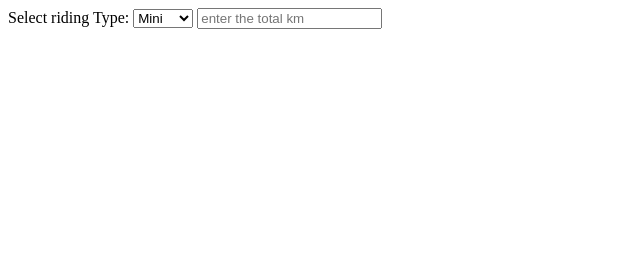
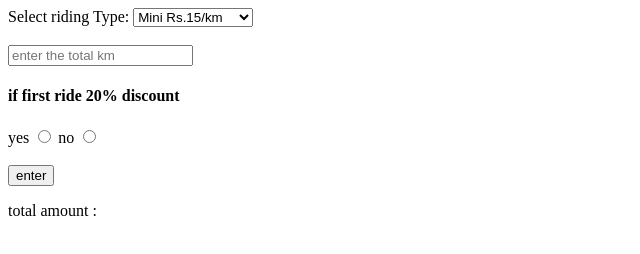
Before and after one commit to RAJKUMAR30082001/javaScript, a plain HTML site: page cabfare.html in a window 1280 px wide. Shown: the whole page, without its empty margins (0-640 px from the left). Drawn offline with Linux system fonts and the light colour scheme.

Commit message:
5)cabfare.html

```diff
--- a/cabfare.html
+++ b/cabfare.html
@@ -6,19 +6,66 @@
   <title>cab fare</title>
 </head>
 <body>
-
+<form  id="form" action="">
 <label for="productType">Select riding Type:</label>
 <select id="productType" name="productType">
-  <option value="mini">Mini</option>
-  <option value="macro">Macro</option>
-  <option value="prime">Prime</option>
+  <option value="mini">Mini Rs.15/km</option>
+  <option value="macro">Macro Rs.10/km</option>
+  <option value="prime">Prime Rs.20/km</option>
 </select>
-<input id="kilo" type="text" placeholder="enter the total km">
+<br>
+<br>
+<input id="kilo" type="text" placeholder="enter the total km" name="input">
+<h4>if first ride 20% discount</h4>
+<label for="yes">yes</label>
+<input type="radio" id="agree"  value="yes" required>
+<label for="no">no</label>
+<input type="radio" id="agree" value="no" required>
+<br>
+<br>
+<button type='button'id="btn" onclick="console2()">enter</button>
+
+
+</form>
+<div class="amount">
+    <p>total amount : </p><span id="final"></span>
+</div>
 
 
 <script>
-    const input=document.querySelector("#kilo")
-    console.log(input.value)
+     const input=document.querySelector("#form")
+
+
+    function console2(){
+        const type=document.getElementById("productType")
+        // console.log(type.value)
+        const val=document.getElementById("agree")
+        // console.log(val.value)
+        const km=document.getElementById("kilo")
+        let totamount=0
+        switch(type.value){
+            case 'mini':
+                totamount=km.value*15
+                break
+            case 'macro':
+                totamount=km.value*10
+                break
+            case 'prime':
+                totamount=km.value*20
+                break
+            default:
+                alert("enter correct choice")
+
+
+        }
+        if (val.value==="yes"){
+            totamount-=totamount*0.20
+        }
+      const final=document.getElementById("final")
+      final.innerHTML=`${totamount}`
+
+    }
+
 </script>
 </body>
 </html>
```
